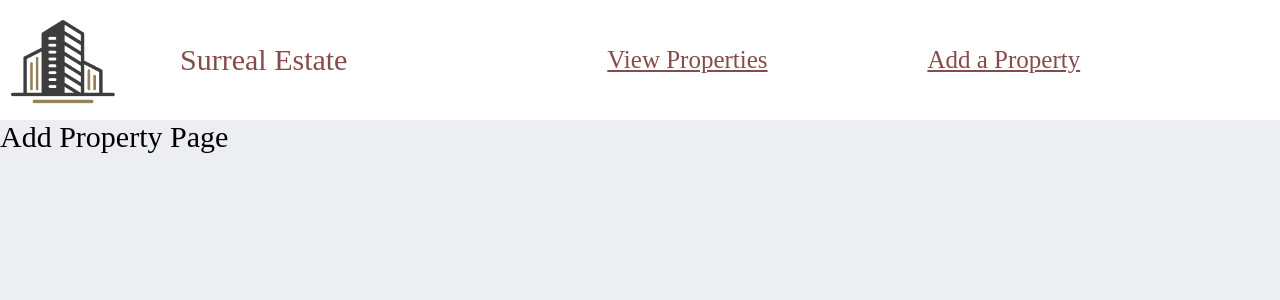
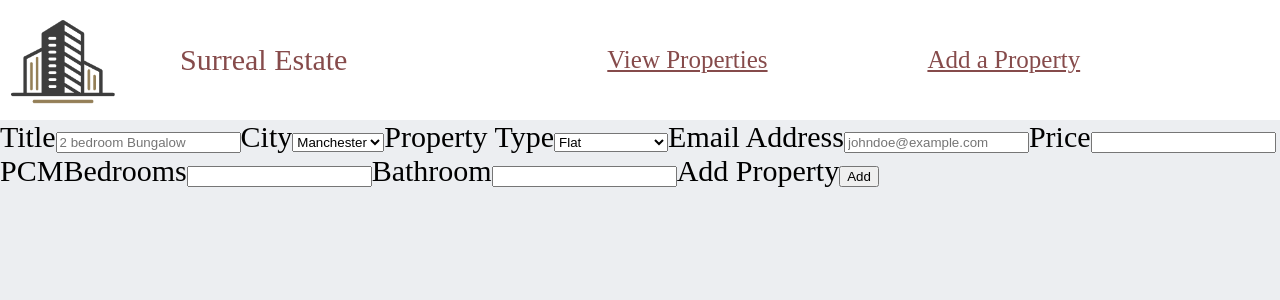
Before and after one commit to Wilko2001/GitHubTeamPractice_panda, a React (Create React App) app in the folder surreal-estate/: page /add in a window 1280 px wide. Shown: the top 300 px of the page. Built offline with nearby package versions, Linux system fonts and the light colour scheme; a web font is replaced by a local one.

Commit message:
added search bars and dropdowns for adding property page

```diff
--- a/surreal-estate/src/components/AddProperties.js
+++ b/surreal-estate/src/components/AddProperties.js
@@ -1,6 +1,128 @@
-import React from 'react'
+import React, { useState } from 'react';
 
-const addProperties = () =>
-    <div>Add Property Page</div>
+const AddProperties = () => {
+    const initialState = {
+        fields: {
+            title: "",
+            city: "Manchester",
+            property_type: "Flat",
+            email_address: "",
+            price: "",
+            bathrooms: "",
+            bedrooms: "",
 
-export default addProperties
+        },
+    };
+
+    const [fields, setFields] = useState(initialState.fields);
+
+    const handleAddProperty = (event) => {
+        event.preventDefault();
+    };
+
+    const handleFieldChange = (event) => {
+        setFields({ ...fields, [event.target.name]: event.target.value });
+    }
+
+    console.log(fields);
+
+    return (
+        <div className="add-property">
+            <form onSubmit={handleAddProperty}>
+                <label htmlFor="title">
+                    Title
+                    <input
+                        id="title"
+                        name="title"
+                        value={fields.title}
+                        onChange={handleFieldChange}
+                        placeholder="2 bedroom Bungalow"
+                    />
+                </label>
+
+                <label htmlFor="city">
+                    City
+                    <select
+                        id="city"
+                        name="city"
+                        value={fields.city}
+                        onChange={handleFieldChange}>
+                        <option value="Manchester">Manchester</option>
+                        <option value="Leeds">Leeds</option>
+                        <option value="Sheffield">Sheffield</option>
+                        <option value="Liverpool">Liverpool</option>
+                    </select>
+                </label>
+                <label htmlFor="property_type">
+                    Property Type
+                    <select
+                        id="property_type"
+                        name="property_type"
+                        value={fields.property_type}
+                        onChange={handleFieldChange}>
+                        <option value="Flat">Flat</option>
+                        <option value="Detached">Detached</option>
+                        <option value="Semi-Detached">Semi-Detached</option>
+                        <option value="Terraced">Terraced</option>
+                        <option value="End of Terrace">End of Terrace</option>
+                        <option value="Cottage">Cottage</option>
+                        <option value="Bungalow">Bungalow</option>
+                    </select>
+                </label>
+
+                <label htmlFor="email_address">
+                    Email Address
+                    <input
+                        id="email_address"
+                        name="email_address"
+                        value={fields.email_adress}
+                        onChange={handleFieldChange}
+                        placeholder='johndoe@example.com'>
+                    </input>
+                </label>
+
+                <label htmlFor="price">
+                    Price
+                    <input
+                        type="number"
+                        id="price"
+                        name="price"
+                        value={fields.price}
+                        onChange={handleFieldChange}
+                        pattern="[0-9]">
+                    </input>
+                </label>
+                PCM
+
+                <label htmlFor="bedrooms">
+                    Bedrooms
+                    <input
+                        type="number"
+                        id="bedrooms"
+                        name="bedrooms"
+                        value={fields.bedrooms}
+                        onChange={handleFieldChange}
+                        pattern="[0-9]">
+                    </input>
+                </label>
+
+                <label htmlFor="bathrooms">
+                    Bathroom
+                    <input
+                        type="number"
+                        id="bathroom"
+                        name="bathroom"
+                        value={fields.bathroom}
+                        onChange={handleFieldChange}
+                        pattern="[0-9]">
+                    </input>
+                </label>
+
+                Add Property
+                <button type="submit">Add</button>
+            </form>
+        </div >
+    );
+};
+
+export default AddProperties;
--- /dev/null
+++ b/surreal-estate/src/styles/add-property.css
@@ -0,0 +1,3 @@
+.add-property {
+    padding: 50px;
+}
--- a/surreal-estate/src/styles/navbar.css
+++ b/surreal-estate/src/styles/navbar.css
@@ -23,7 +23,7 @@
 
 .navbar__add-properties,
 .navbar__view-properties {
-    color: rgb(134, 75, 75) !important;
+    color: rgb(134, 75, 75);
 
 }
 
```
